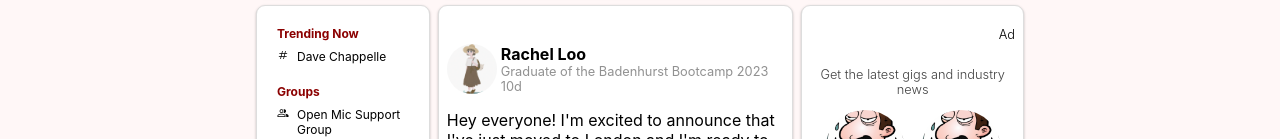
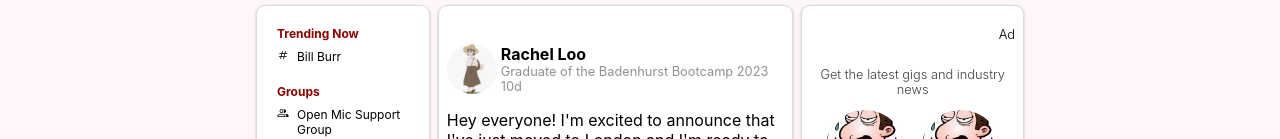
Before and after one commit to inherentspice/set-listed, a React (Create React App) app: page / in a window 1280 px wide. Shown: the part 482-621 px from the top of the page. Built offline with nearby package versions, Linux system fonts and the light colour scheme.

Commit message:
updated fake user data, need to create a function for years of experience and difference between two years

```diff
--- a/src/components/home/quick-access.tsx
+++ b/src/components/home/quick-access.tsx
@@ -11,7 +11,7 @@ export default function QuickAccess(){
         <div className="quick-access-title">Trending Now</div>
         <div className="quick-access-item-cont">
           <img className="quick-access-item-icon" src={Hashtag} alt=""/>
-          <div className="quick-access-item">Dave Chappelle</div>
+          <div className="quick-access-item">Bill Burr</div>
         </div>
       </div>
 
--- a/src/dummy-data/fake-users.tsx
+++ b/src/dummy-data/fake-users.tsx
@@ -97,7 +97,7 @@ export const FakeUserData = {
     img: ImprovHost,
     title: "Improv Host",
     venue: "Danny's Dive and Beer Shack",
-    start: "Jan 7, 1989",
+    start: new Date ("Jan 7, 1989"),
     end: "Present",
     location: "Bangkok, Thailand",
     description: "I run a show every night."
@@ -106,8 +106,8 @@ export const FakeUserData = {
     img: Zoom,
     title: "Zoom Mic Host",
     venue: "Zoom",
-    start: "Jan 15, 2020",
-    end: "Jan 15, 2021",
+    start: new Date ("Jan 15, 2020"),
+    end: "Present",
     location: "Online",
     description: "I run a digital mic featuring comics from over 2 countries."
   }]
```
